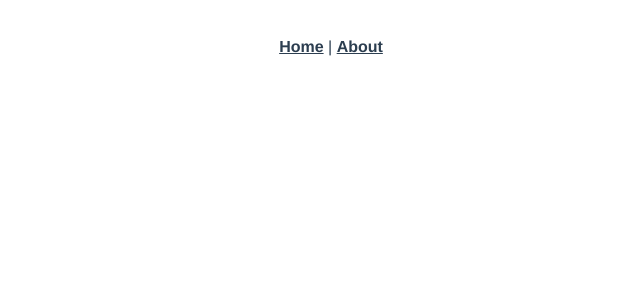
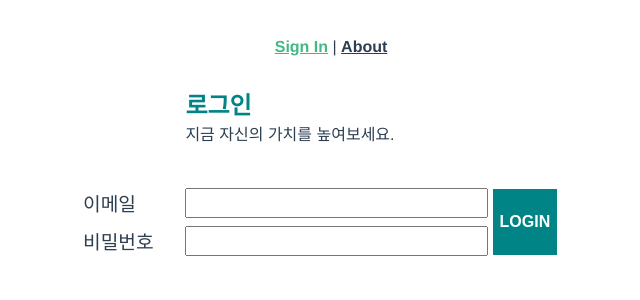
Before and after one commit to HanaTI-COP/Frontend, a Vue app in the folder hanadul/: page /signin in a window 1280 px wide. Before the commit this address had no page. Shown: the top 300 px of the page, without its empty margins (309-949 px from the left). Built offline with nearby package versions, Linux system fonts and the light colour scheme.

Commit message:
Feat: Feat login view

```diff
--- a/hanadul/package.json
+++ b/hanadul/package.json
@@ -8,6 +8,7 @@
     "lint": "vue-cli-service lint"
   },
   "dependencies": {
+    "axios": "^0.26.1",
     "core-js": "^3.8.3",
     "vue": "^3.2.13",
     "vue-router": "^4.0.3",
--- a/hanadul/src/App.vue
+++ b/hanadul/src/App.vue
@@ -1,6 +1,6 @@
 <template>
   <nav>
-    <router-link to="/">Home</router-link> |
+    <router-link to="/signin">Sign In</router-link> |
     <router-link to="/about">About</router-link>
   </nav>
   <router-view />
--- a/hanadul/src/components/HelloWorld.vue
+++ b/hanadul/src/components/HelloWorld.vue
@@ -1,104 +1,6 @@
 <template>
   <div class="hello">
     <h1>{{ msg }}</h1>
-    <p>
-      For a guide and recipes on how to configure / customize this project,<br />
-      check out the
-      <a href="https://cli.vuejs.org" target="_blank" rel="noopener"
-        >vue-cli documentation</a
-      >.
-    </p>
-    <h3>Installed CLI Plugins</h3>
-    <ul>
-      <li>
-        <a
-          href="https://github.com/vuejs/vue-cli/tree/dev/packages/%40vue/cli-plugin-babel"
-          target="_blank"
-          rel="noopener"
-          >babel</a
-        >
-      </li>
-      <li>
-        <a
-          href="https://github.com/vuejs/vue-cli/tree/dev/packages/%40vue/cli-plugin-router"
-          target="_blank"
-          rel="noopener"
-          >router</a
-        >
-      </li>
-      <li>
-        <a
-          href="https://github.com/vuejs/vue-cli/tree/dev/packages/%40vue/cli-plugin-vuex"
-          target="_blank"
-          rel="noopener"
-          >vuex</a
-        >
-      </li>
-      <li>
-        <a
-          href="https://github.com/vuejs/vue-cli/tree/dev/packages/%40vue/cli-plugin-eslint"
-          target="_blank"
-          rel="noopener"
-          >eslint</a
-        >
-      </li>
-    </ul>
-    <h3>Essential Links</h3>
-    <ul>
-      <li>
-        <a href="https://vuejs.org" target="_blank" rel="noopener">Core Docs</a>
-      </li>
-      <li>
-        <a href="https://forum.vuejs.org" target="_blank" rel="noopener"
-          >Forum</a
-        >
-      </li>
-      <li>
-        <a href="https://chat.vuejs.org" target="_blank" rel="noopener"
-          >Community Chat</a
-        >
-      </li>
-      <li>
-        <a href="https://twitter.com/vuejs" target="_blank" rel="noopener"
-          >Twitter</a
-        >
-      </li>
-      <li>
-        <a href="https://news.vuejs.org" target="_blank" rel="noopener">News</a>
-      </li>
-    </ul>
-    <h3>Ecosystem</h3>
-    <ul>
-      <li>
-        <a href="https://router.vuejs.org" target="_blank" rel="noopener"
-          >vue-router</a
-        >
-      </li>
-      <li>
-        <a href="https://vuex.vuejs.org" target="_blank" rel="noopener">vuex</a>
-      </li>
-      <li>
-        <a
-          href="https://github.com/vuejs/vue-devtools#vue-devtools"
-          target="_blank"
-          rel="noopener"
-          >vue-devtools</a
-        >
-      </li>
-      <li>
-        <a href="https://vue-loader.vuejs.org" target="_blank" rel="noopener"
-          >vue-loader</a
-        >
-      </li>
-      <li>
-        <a
-          href="https://github.com/vuejs/awesome-vue"
-          target="_blank"
-          rel="noopener"
-          >awesome-vue</a
-        >
-      </li>
-    </ul>
   </div>
 </template>
 
--- a/hanadul/src/router/index.js
+++ b/hanadul/src/router/index.js
@@ -1,20 +1,11 @@
 import { createRouter, createWebHistory } from "vue-router";
-import HomeView from "../views/HomeView.vue";
+import LoginView from "../views/user/LoginView.vue";
 
 const routes = [
   {
-    path: "/",
-    name: "home",
-    component: HomeView,
-  },
-  {
-    path: "/about",
-    name: "about",
-    // route level code-splitting
-    // this generates a separate chunk (about.[hash].js) for this route
-    // which is lazy-loaded when the route is visited.
-    component: () =>
-      import(/* webpackChunkName: "about" */ "../views/AboutView.vue"),
+    path: "/signin",
+    name: "Login",
+    component: LoginView,
   },
 ];
 
--- a/hanadul/src/views/AboutView.vue
+++ /dev/null
@@ -1,5 +0,0 @@
-<template>
-  <div class="about">
-    <h1>This is an about page</h1>
-  </div>
-</template>
--- /dev/null
+++ b/hanadul/src/views/user/LoginView.vue
@@ -0,0 +1,75 @@
+<template>
+  <div class="login_view_body">
+    <div class="login_title">
+      <div id="user_title">로그인</div>
+      <div>지금 자신의 가치를 높여보세요.</div>
+    </div>
+
+    <div style="height: 3vw"></div>
+
+    <div class="flex">
+      <div>
+        <div class="flex login_input_group">
+          <p class="login_input_label">이메일</p>
+          <input class="login_input" type="text" />
+        </div>
+        <div class="flex login_input_group">
+          <p class="login_input_label">비밀번호</p>
+          <input class="login_input" type="password" />
+        </div>
+      </div>
+      <div class="login_btn_div">
+        <button class="login_btn">LOGIN</button>
+      </div>
+    </div>
+  </div>
+</template>
+
+<script>
+export default {
+  name: "LoginView",
+};
+</script>
+
+<style>
+#user_title {
+  color: #008485;
+  font-weight: bold;
+  font-size: x-large;
+}
+.login_title {
+  text-align: left;
+  padding-left: 8vw;
+}
+.login_view_body {
+  padding-left: 30vw;
+}
+.login_input_group {
+  height: 3vw;
+  align-items: center;
+}
+.login_input_label {
+  width: 8vw;
+  text-align: left;
+  font-size: larger;
+}
+.login_input {
+  width: 23vw;
+  height: 3vh;
+}
+.flex {
+  display: flex;
+}
+.login_btn_div {
+  display: flex;
+  margin: 0.4vw;
+}
+.login_btn {
+  background-color: #008485;
+  color: white;
+  font-size: medium;
+  font-weight: bold;
+  border: none;
+  width: 5vw;
+}
+</style>
```
Also changed, not shown: 1 other file (tests, documents, lock files or other folders).
